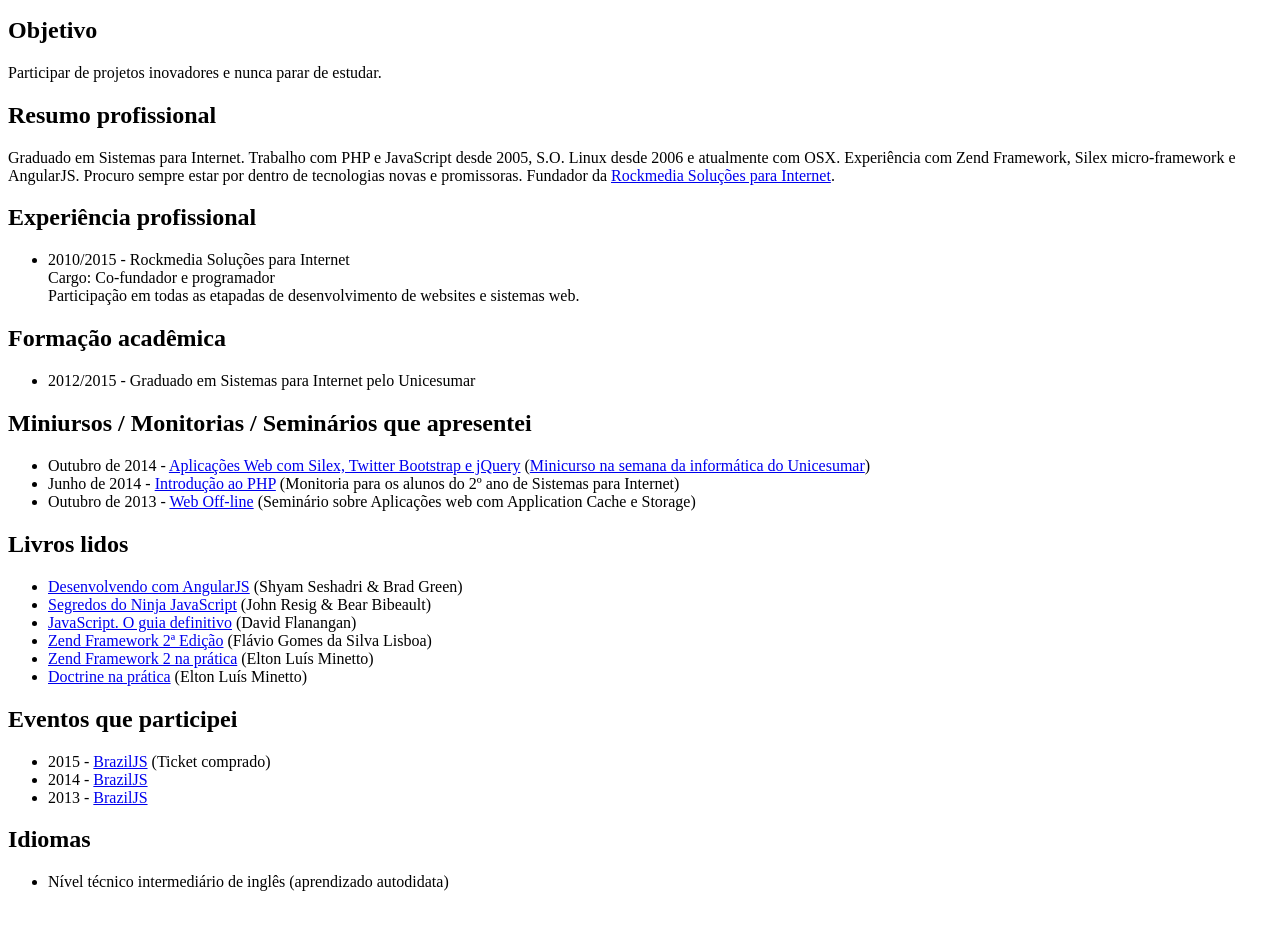
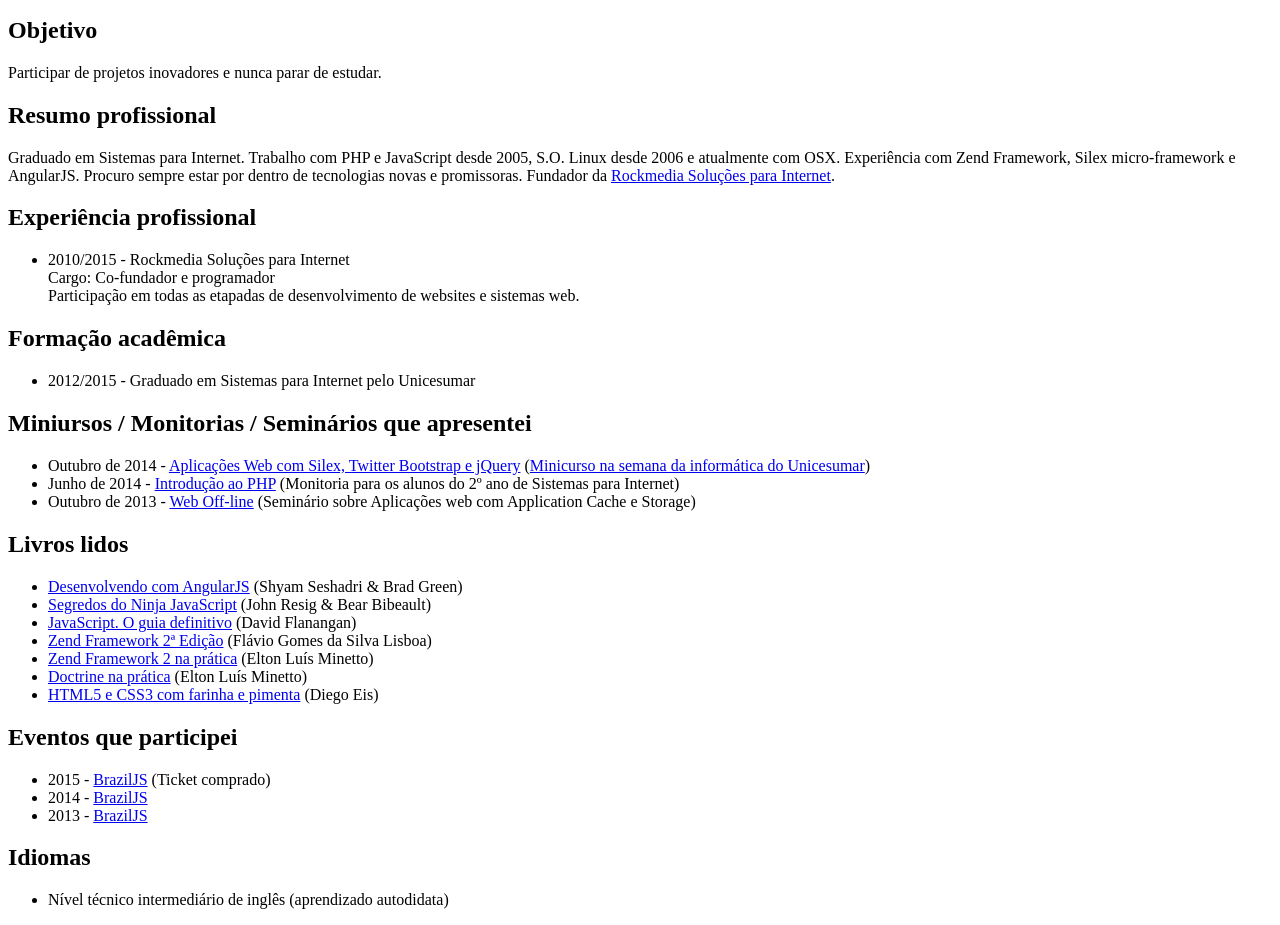
Before and after one commit to guiseek/guiseek.github.io, a plain HTML site: page index.html in a window 1280 px wide. Shown: the part 101-1026 px from the top of the page. Drawn offline with Linux system fonts and the light colour scheme.

Commit message:
Livro HTML5 e CSS3
Adicionado livro HTML5 e CSS3 com farinha e pimenta

```diff
--- a/index.html
+++ b/index.html
@@ -69,6 +69,9 @@
           <li>
             <a href="https://leanpub.com/doctrine-na-pratica">Doctrine na prática</a> (Elton Luís Minetto)
           </li>
+          <li>
+            <a href="http://www.clubedeautores.com.br/book/124694--HTML5_e_CSS3_com_Farinha_e_Pimenta#.VZMIDXvNoXw">HTML5 e CSS3 com farinha e pimenta</a> (Diego Eis)
+          </li>
         </ul>
       </section>
       <section>
```
